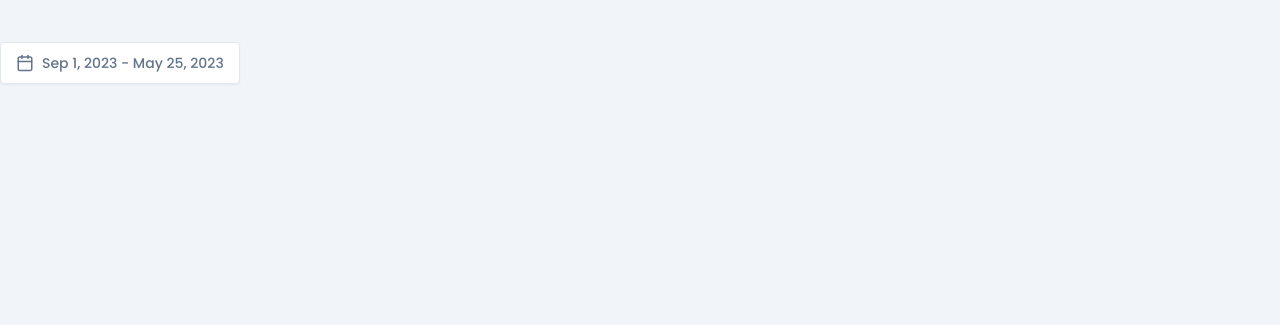
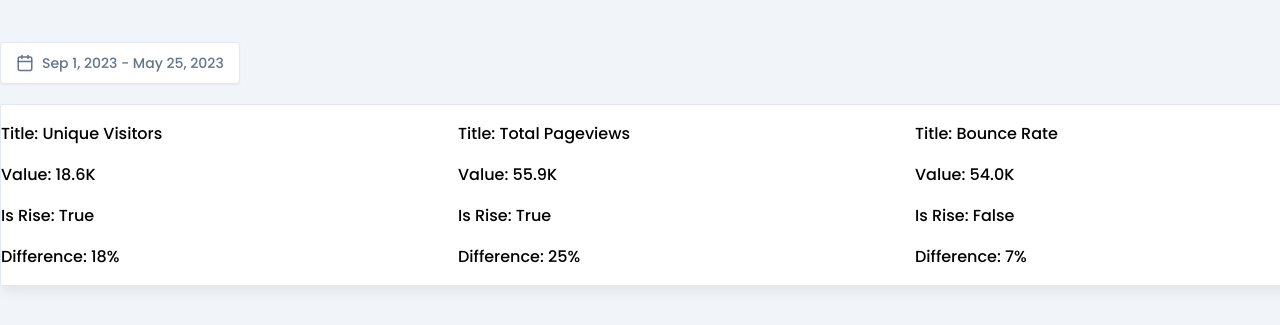
Before and after one commit to cookiestealer3114/JohnWickPage.github.io, a plain HTML site: page index.html in a window 1280 px wide. Shown: the part 83-408 px from the top of the page. Drawn offline with nearby package versions, Linux system fonts and the light colour scheme.

Commit message:
Info grid making progress

```diff
--- a/css/style.css
+++ b/css/style.css
@@ -26,6 +26,7 @@ body {
   --tailgrids-black-color: #212b36;
 }
 .text-h1 {
+  /* 14/20 Regular */
   color: var(--tailgrids-text-color);
   font-family: Poppins;
   font-size: 14px;
@@ -34,6 +35,7 @@ body {
   line-height: 20px;
 }
 .text-h2 {
+  /* 12/14 topbar_username_desc_font */
   color: var(--tailgrids-text-color);
   font-family: Poppins;
   font-size: 12px;
@@ -42,6 +44,7 @@ body {
   line-height: 14px;
 }
 .text-h3 {
+  /* 14/22 Medium */
   color: var(--text-color);
   font-family: Poppins;
   font-size: 14px;
@@ -153,3 +156,33 @@ body {
 .date_precise_selection-text {
   margin: 0px;
 }
+
+.stats {
+  flex-shrink: 0;
+}
+.stats_grid {
+  background-color: #fff;
+  display: grid;
+  gap: 0px;
+  grid-template-columns: repeat(4, 1fr);
+  border-radius: 2px;
+  border: 1px solid var(--stroke);
+  background: var(--white-color);
+  box-shadow: 0px 8px 13px -3px rgba(0, 0, 0, 0.07);
+}
+.stats_grid-item {
+  max-width: 322px;
+  margin: 30px 90px;
+}
+.stats_grid_visitors {
+}
+.stats_text {
+}
+.text-h3 {
+}
+.stats_grid_pageviews {
+}
+.stats_grid_bounce_rate {
+}
+.stats_grid_visit_duration {
+}
--- a/index.html
+++ b/index.html
@@ -8,10 +8,11 @@
     <link rel="preconnect" href="https://fonts.gstatic.com" crossorigin />
     <link
       href="https://fonts.googleapis.com/css2?family=Istok+Web:wght@700&family=Poppins:wght@500;700&display=swap"
-      rel="stylesheet"
-    />
+      rel="stylesheet" />
     <link rel="stylesheet" href="css/style.css" />
     <title>Mr. Wick</title>
+    <script src="https://ajax.googleapis.com/ajax/libs/jquery/3.7.1/jquery.min.js"></script>
+    <script type="text/javascript" src="script.js"></script>
   </head>
   <body>
     <header class="header">
@@ -28,13 +29,11 @@
             <img
               class="notif-circle"
               src="img/notifications-icon.svg"
-              alt="notification icon"
-            />
+              alt="notification icon" />
             <img
               class="message-circle"
               src="img/message-icon.svg"
-              alt="messsage icon"
-            />
+              alt="messsage icon" />
           </div>
           <div class="profile_info">
             <div class="profile_text">
@@ -44,13 +43,11 @@
             <img
               src="img/Profile-picture.svg"
               alt="Profile picture"
-              class="profile-pic"
-            />
+              class="profile-pic" />
             <img
               class="dropdown-arrow"
               src="img/dropdown-arrow.svg"
-              alt="menu"
-            />
+              alt="menu" />
           </div>
         </div>
       </div>
@@ -63,8 +60,7 @@
             <img
               class="calendar-icon"
               src="img/calendar-icon.svg"
-              alt="date interval"
-            />
+              alt="date interval" />
             <h3 class="date_interval-text text-h3">
               Sep 1, 2023 - May 25, 2023
             </h3>
@@ -78,5 +74,23 @@
         </div>
       </div>
     </section>
+    <section class="stats">
+      <div class="container">
+        <div class="stats_grid" id="statsContainer">
+          <!-- <div class="stats_grid-item stats_grid_visitors">
+            <h3 class="stats_text text-h3 id">Unique Visitors</h3>
+          </div>
+          <div class="stats_grid-item stats_grid_pageviews">
+            <h3 class="stats_text text-h3 value">Total Pageviews</h3>
+          </div>
+          <div class="stats_grid-item stats_grid_bounce_rate">
+            <h3 class="stats_text text-h3">Bounce Rate</h3>
+          </div>
+          <div class="stats_grid-item stats_grid_visit_duration">
+            <h3 class="stats_text text-h3">Visit Duration</h3>
+          </div> -->
+        </div>
+      </div>
+    </section>
   </body>
 </html>
--- /dev/null
+++ b/legends.json
@@ -0,0 +1,34 @@
+[
+  {
+    "id": 1,
+    "title": "Unique Visitors",
+    "value": 18600,
+    "isRise": true,
+    "difference": 18,
+    "group": "group1"
+  },
+  {
+    "id": 2,
+    "title": "Total Pageviews",
+    "value": 55900,
+    "isRise": true,
+    "difference": 25,
+    "group": "group2"
+  },
+  {
+    "id": 3,
+    "title": "Bounce Rate",
+    "value": 54000,
+    "isRise": false,
+    "difference": 7,
+    "group": "group3"
+  },
+  {
+    "id": 4,
+    "title": "Visit Duration",
+    "value": 500,
+    "isRise": true,
+    "difference": 12,
+    "group": "group4"
+  }
+]
--- /dev/null
+++ b/script.js
@@ -0,0 +1,47 @@
+document.addEventListener("DOMContentLoaded", function () {
+  const statsContainer = document.getElementById("statsContainer");
+
+  // Загрузите данные из JSON файла
+  fetch("legends.json")
+    .then((response) => response.json())
+    .then((data) => {
+      // Группируйте данные по классам
+      const groupedData = {};
+      data.forEach((item) => {
+        if (!groupedData[item.group]) {
+          groupedData[item.group] = [];
+        }
+        groupedData[item.group].push(item);
+      });
+
+      // Создайте элементы для каждой группы и присвойте классы
+      for (const group in groupedData) {
+        const groupElement = document.createElement("div");
+        groupElement.className = group; // Присвоение класса
+        groupedData[group].forEach((item) => {
+          const statElement = document.createElement("div");
+
+          // Функция для форматирования значения с добавлением знака процента
+          const formatDifference = (value) => {
+            return value + "%";
+          };
+
+          statElement.innerHTML = `
+              <p>Title: ${item.title}</p>
+              <p>Value: ${
+                item.value >= 1000
+                  ? (item.value / 1000).toFixed(1) + "K"
+                  : item.value
+              }</p>
+              <p>Is Rise: ${item.isRise ? "True" : "False"}</p>
+              <p>Difference: ${formatDifference(item.difference)}</p>
+          `;
+          groupElement.appendChild(statElement);
+        });
+        statsContainer.appendChild(groupElement);
+      }
+    })
+    .catch((error) =>
+      console.error("Произошла ошибка при загрузке JSON файла:", error)
+    );
+});
```
Also changed, not shown: img/green-arrow.svg (added), img/yellow-arrow.svg (added).
